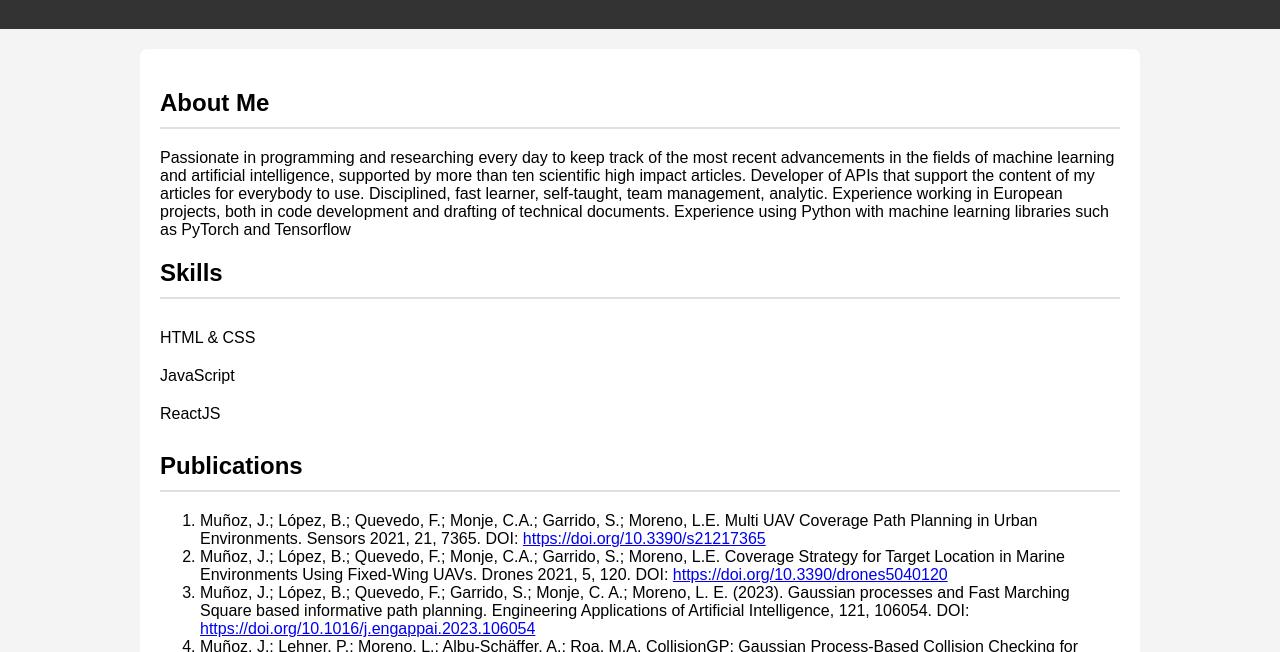
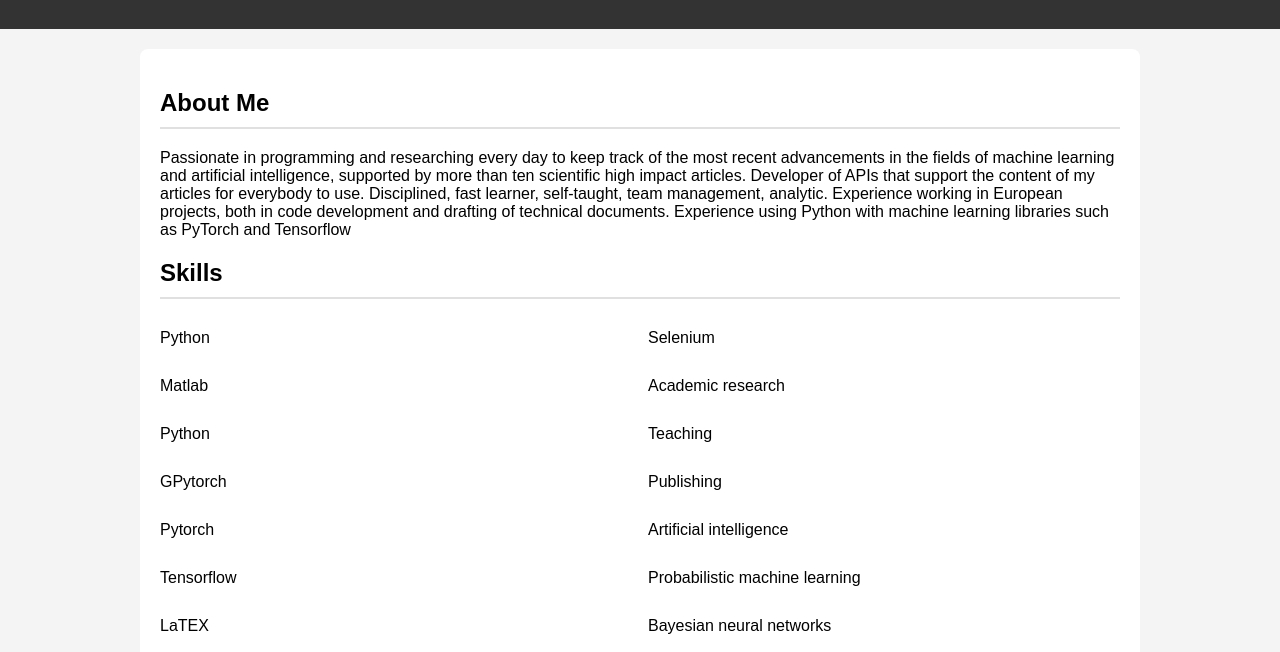
Before and after one commit to jmunozmendi/jmunozmendi.github.io, a plain HTML site: page index.html in a window 1280 px wide. Shown: the part 117-769 px from the top of the page. Drawn offline with Linux system fonts and the light colour scheme.

Commit message:
Update index.html

```diff
--- a/index.html
+++ b/index.html
@@ -41,6 +41,19 @@
         ul li {
             padding: 10px 0;
         }
+
+        #skills-list {
+            columns: 2; /* Divide the list into two columns */
+            -webkit-columns: 2; /* For older versions of Safari/Chrome */
+            -moz-columns: 2; /* For Firefox */
+            list-style-type: none; /* Remove default list styles */
+            padding: 0;
+        }
+
+        #skills-list li {
+            margin-bottom: 10px; /* Add space between skills */
+        }
+
     </style>
 </head>
 
@@ -63,10 +76,23 @@
         </p>
 
         <h2>Skills</h2>
-        <ul>
-            <li>HTML & CSS</li>
-            <li>JavaScript</li>
-            <li>ReactJS</li>
+        <ul id="skills-list">
+            <li>Python</li>
+            <li>Matlab</li>
+            <li>Python</li>
+            <li>GPytorch</li>
+            <li>Pytorch</li>
+            <li>Tensorflow</li>
+            <li>LaTEX</li>
+            <li>SQL</li>
+            <li>Selenium</li>
+            <li>Academic research</li>
+            <li>Teaching</li>
+            <li>Publishing</li>
+            <li>Artificial intelligence</li>
+            <li>Probabilistic machine learning</li>
+            <li>Bayesian neural networks</li>
+            <li>Gaussian processes</li>
             <!-- Add more skills as required -->
         </ul>
 
```
